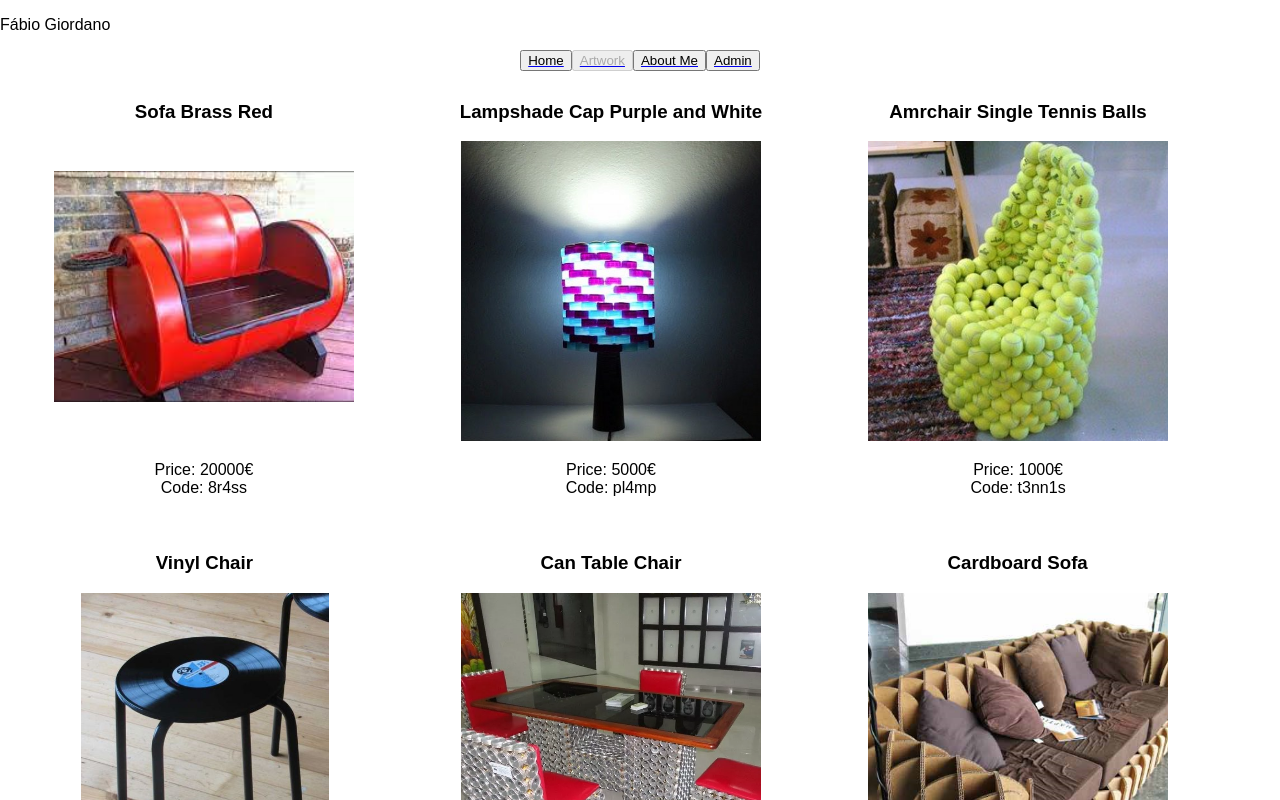
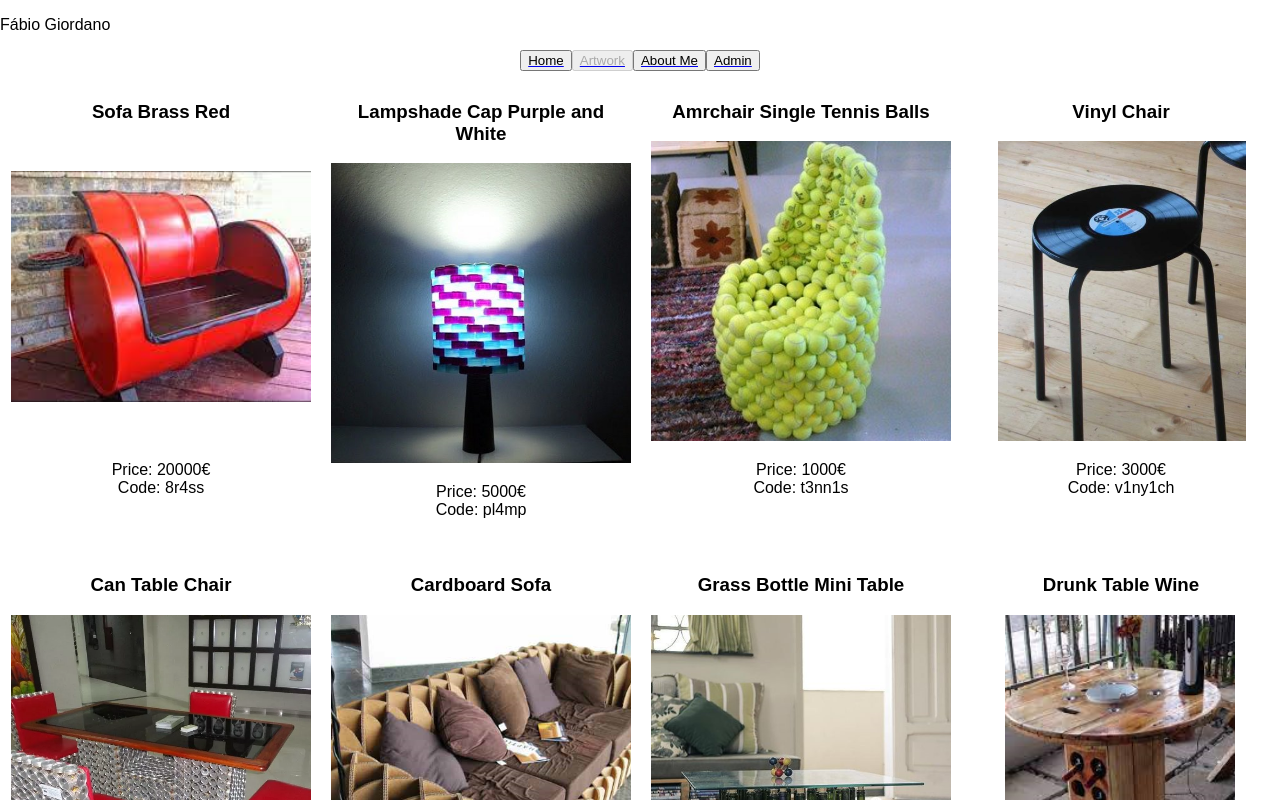
Before and after one commit to Fernot94/Leafie, a Next.js app: page /artworks in a window 1280 px wide. Shown: the top 800 px of the page. Built offline with nearby package versions, Linux system fonts and the light colour scheme.

Commit message:
4 em linha

```diff
--- a/styles/Home.module.css
+++ b/styles/Home.module.css
@@ -366,7 +366,7 @@
   padding: 5px;
   text-align: center;
   margin: 6px;
-  display: flex;
+  display: flexbox;
   justify-content: space-around;
 }
 .mainIndex{
```
